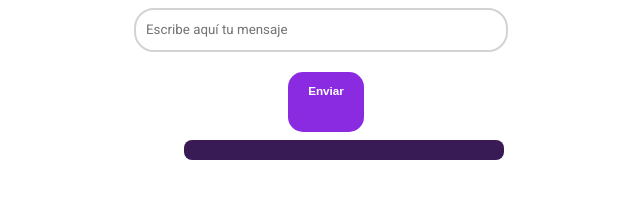
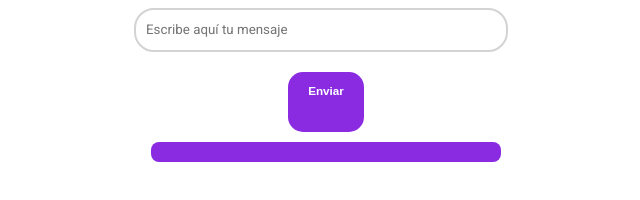
Before and after one commit to icc98/19-2-web-parcial1, a plain HTML site: page index.html in a window 1280 px wide. Both pictures are taken after a click on the button "Enviar". Shown: the whole page, without its empty margins (314-954 px from the left). Drawn offline with Linux system fonts and the light colour scheme.

Commit message:
color de los mensajes

```diff
--- a/main.css
+++ b/main.css
@@ -36,13 +36,13 @@
 }
 
 #chat{
-    width: 300px;
+    width: 350px;
 }
 .messages{
-    margin: 8px;
-    padding: 10px;
-    background: #381a54;
+    margin: 10px 0;
+    padding: 10px 0;
+    background: blueviolet;
     color: #fff;
     border-radius: 8px;
-    width: 300px;
+    width: 350px;
 }
```
